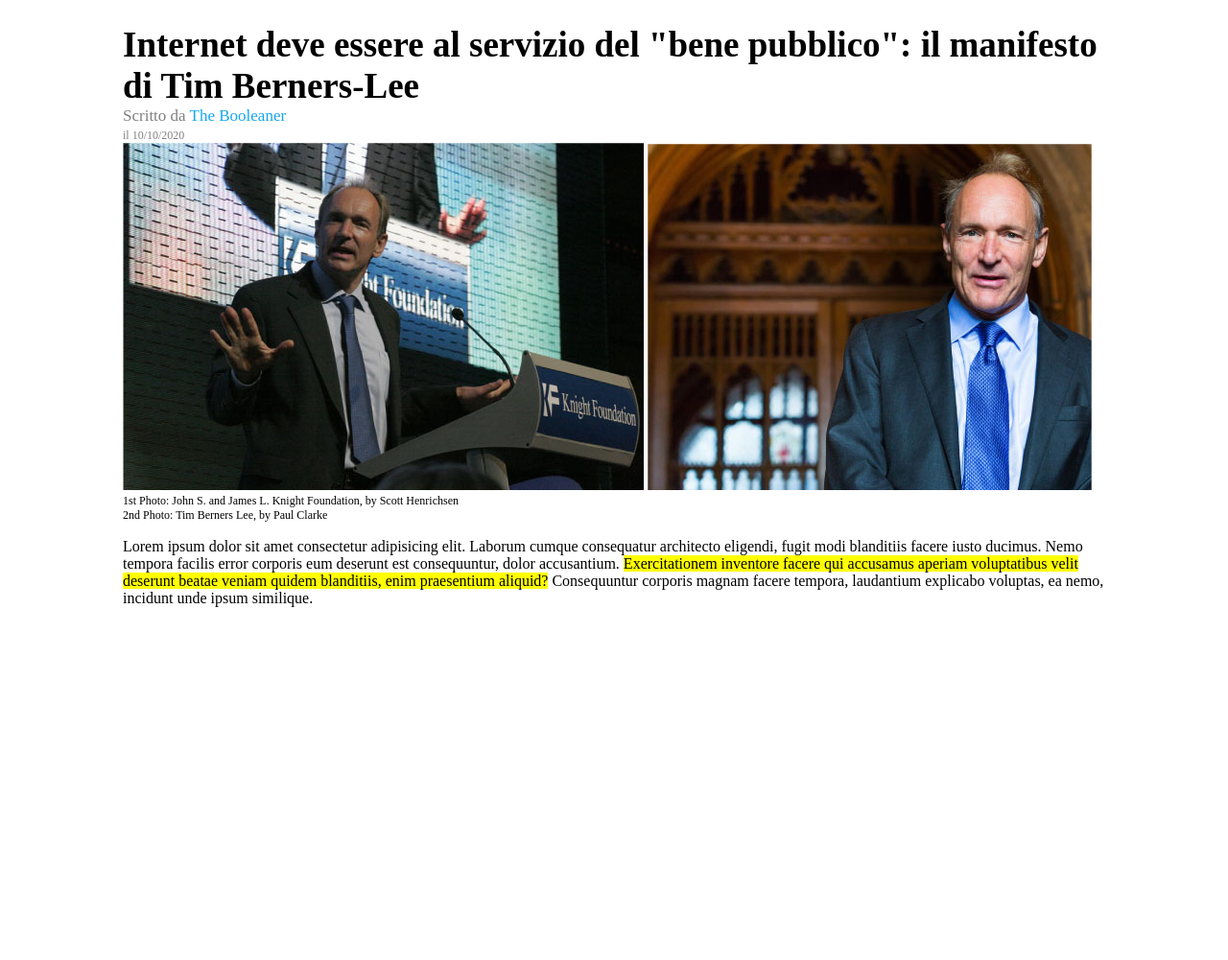
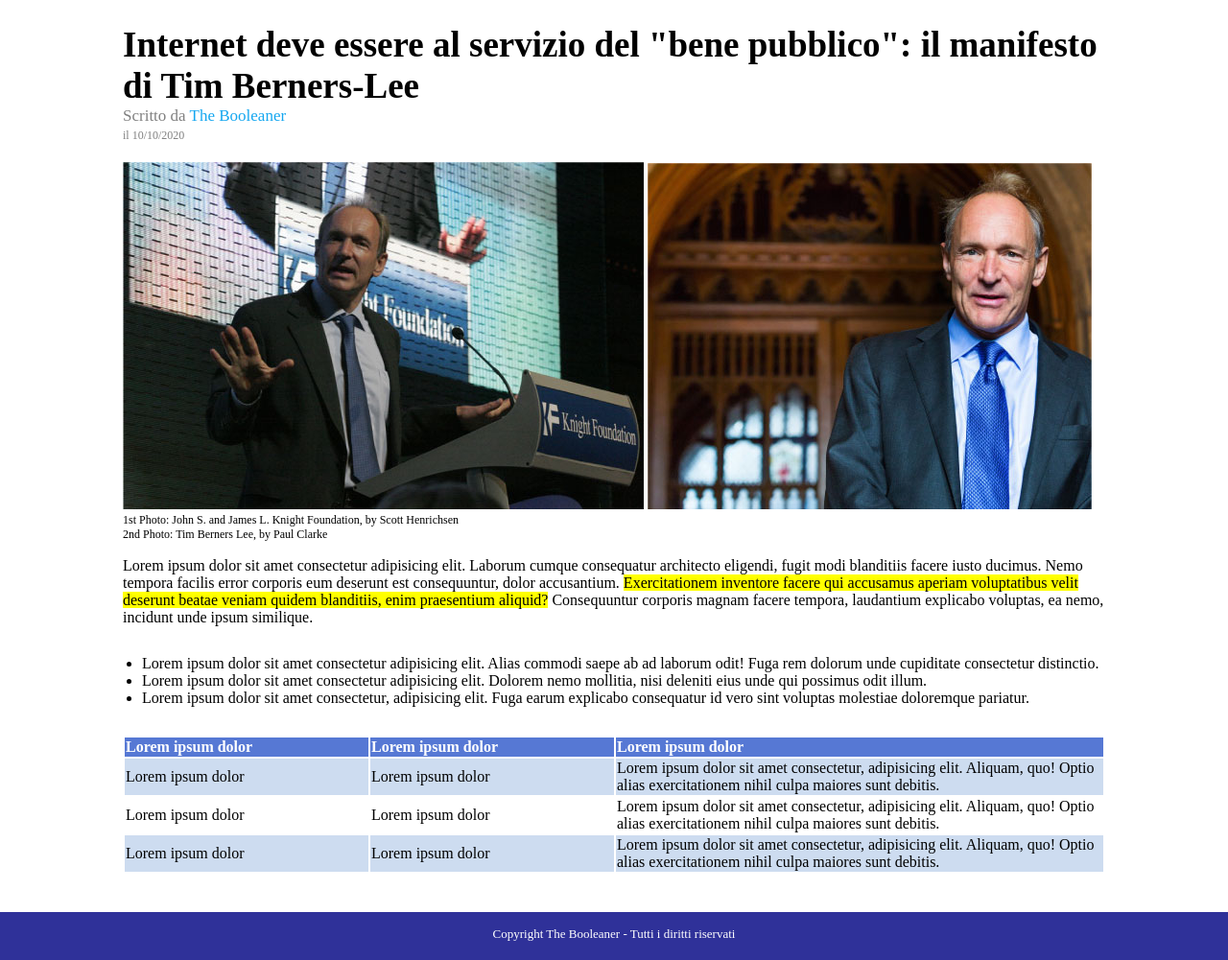
Before and after one commit to danieldivincenzo/html-css-booleaner, a plain HTML site: page index.html in a window 1280 px wide. Shown: the part 100-1101 px from the top of the page at 96% size. Before the commit the page ends 800 px from the top, so only its background shows below. Drawn offline with Linux system fonts and the light colour scheme.

Commit message:
inserita lista, tabella e footer

```diff
--- a/app.css
+++ b/app.css
@@ -1,4 +1,5 @@
-body {
+body,
+figure {
     margin: 0;
     padding: 0;
 }
@@ -44,3 +45,44 @@ a {
     text-decoration: none;
     color: #15a7f0;
 }
+
+figure {
+    margin-top: 20px;
+}
+
+ul {
+    padding-left: 20px;
+    margin-top: 30px;
+    margin-bottom: 30px;
+}
+
+thead {
+    color: white;
+    background-color: #5678d4;
+    text-align: left;
+}
+
+tbody {
+    background-color: #cddcf0;
+}
+
+.white-row {
+    background-color: white;
+}
+
+.width-50 {
+    width: 50%;
+}
+
+.end-page {
+    color: white;
+    text-align: center;
+    padding-top: 15px;
+    font-size: 13px;
+}
+
+footer {
+    background-color: #2f3199;
+    margin-top: 40px;
+    height: 50px;
+}
--- a/index.html
+++ b/index.html
@@ -25,12 +25,14 @@
         </header>
 
         <main>
+            <figure>
                 <img src="./img/tim-1.jpg" alt="Tim Berners speech">
                 <img src="./img/tim-2.jpg" alt="Tim Berners front photo">
                 <figcaption class="small-text">
                     1st Photo: John S. and James L. Knight Foundation, by Scott Henrichsen<br>
                     2nd Photo: Tim Berners Lee, by Paul Clarke
                 </figcaption>
+            </figure>
 
             <p>Lorem ipsum dolor sit amet consectetur adipisicing elit. Laborum cumque consequatur architecto eligendi,
                 fugit modi blanditiis facere iusto ducimus. Nemo tempora facilis error corporis eum deserunt est
@@ -41,9 +43,55 @@
                 explicabo
                 voluptas, ea nemo, incidunt unde ipsum similique.
             </p>
+
+            <ul>
+                <li>Lorem ipsum dolor sit amet consectetur adipisicing elit. Alias commodi saepe ab ad laborum odit!
+                    Fuga rem dolorum unde cupiditate consectetur distinctio.</li>
+                <li>Lorem ipsum dolor sit amet consectetur adipisicing elit. Dolorem nemo mollitia, nisi deleniti eius
+                    unde qui possimus odit illum.</li>
+                <li>Lorem ipsum dolor sit amet consectetur, adipisicing elit. Fuga earum explicabo consequatur id vero
+                    sint voluptas molestiae doloremque pariatur.</li>
+            </ul>
+
+            <table>
+                <thead>
+                    <tr>
+                        <th>Lorem ipsum dolor</th>
+                        <th>Lorem ipsum dolor</th>
+                        <th class="width-50">Lorem ipsum dolor</th>
+                    </tr>
+                </thead>
+                <tbody>
+                    <tr>
+                        <td>Lorem ipsum dolor</td>
+                        <td>Lorem ipsum dolor</td>
+                        <td>Lorem ipsum dolor sit amet consectetur, adipisicing elit. Aliquam, quo! Optio alias
+                            exercitationem nihil culpa maiores sunt debitis.</td>
+                    </tr>
+                    <tr>
+                        <td class="white-row">Lorem ipsum dolor</td>
+                        <td class="white-row">Lorem ipsum dolor</td>
+                        <td class="white-row">Lorem ipsum dolor sit amet consectetur, adipisicing elit. Aliquam, quo!
+                            Optio alias
+                            exercitationem nihil culpa maiores sunt debitis.</td>
+                    </tr>
+                    <tr>
+                        <td>Lorem ipsum dolor</td>
+                        <td>Lorem ipsum dolor</td>
+                        <td>Lorem ipsum dolor sit amet consectetur, adipisicing elit. Aliquam, quo! Optio alias
+                            exercitationem nihil culpa maiores sunt debitis.</td>
+                    </tr>
+                </tbody>
+            </table>
         </main>
 
     </div>
+
+    <footer>
+        <div class="end-page">
+            Copyright The Booleaner - Tutti i diritti riservati
+        </div>
+    </footer>
 
 
 
```
Lines whose indentation alone changed are shown as unchanged.
